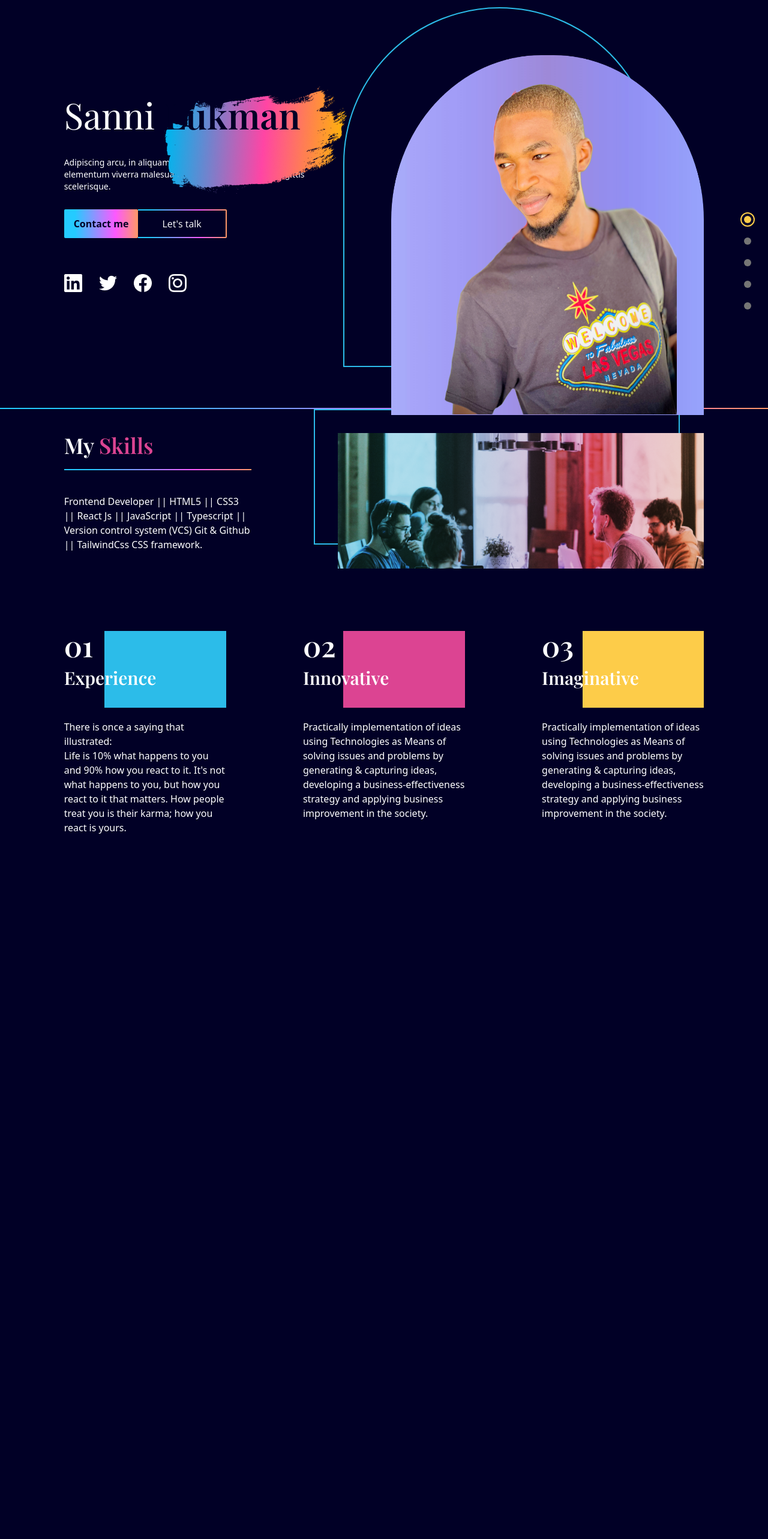
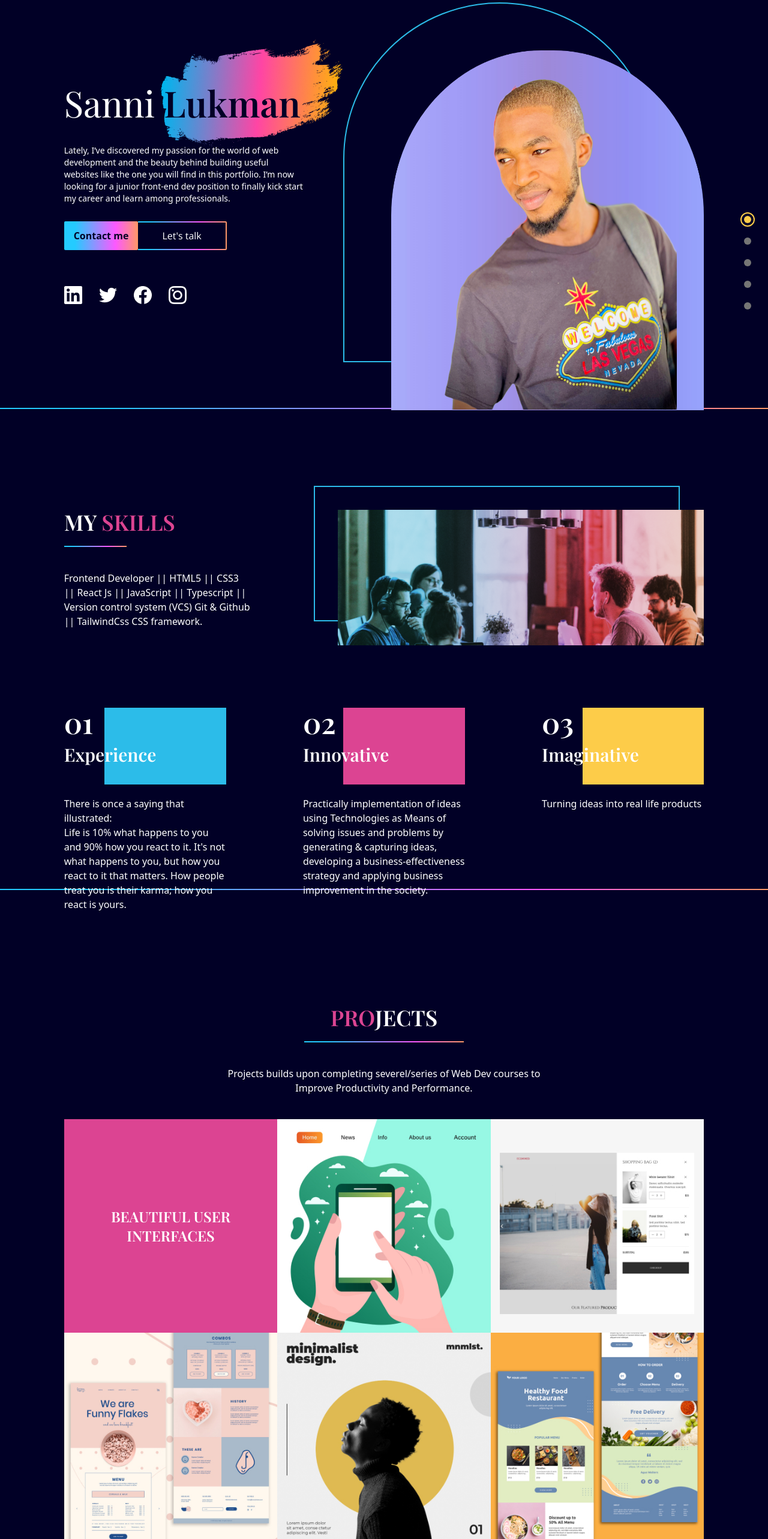
Before and after one commit to Lukmon492/Portfolio, a React (Vite) app in the folder react-portfolio/: page / in a window 1280 px wide. Shown: the part 120-2686 px from the top of the page at 60% size. Before the commit the page ends 1608 px from the top, so only its background shows below. Built offline with nearby package versions, Linux system fonts and the light colour scheme.

Commit message:
major commits

```diff
--- a/react-portfolio/public/output.css
+++ b/react-portfolio/public/output.css
@@ -555,6 +555,46 @@ video {
   --tw-backdrop-sepia:  ;
 }
 
+.container{
+  width: 100%;
+}
+
+@media (min-width: 480px){
+  .container{
+    max-width: 480px;
+  }
+}
+
+@media (min-width: 620px){
+  .container{
+    max-width: 620px;
+  }
+}
+
+@media (min-width: 768px){
+  .container{
+    max-width: 768px;
+  }
+}
+
+@media (min-width: 1060px){
+  .container{
+    max-width: 1060px;
+  }
+}
+
+@media (min-width: 1200px){
+  .container{
+    max-width: 1200px;
+  }
+}
+
+@media (min-width: 1700px){
+  .container{
+    max-width: 1700px;
+  }
+}
+
 .visible{
   visibility: visible;
 }
@@ -669,6 +709,42 @@ video {
   margin-top: 30rem;
 }
 
+.mt-\[30\]{
+  margin-top: 30;
+}
+
+.mt-\[3rem\]{
+  margin-top: 3rem;
+}
+
+.mt-\[5rem\]{
+  margin-top: 5rem;
+}
+
+.mt-\[7rem\]{
+  margin-top: 7rem;
+}
+
+.mt-32{
+  margin-top: 8rem;
+}
+
+.mt-\[8rem\]{
+  margin-top: 8rem;
+}
+
+.mt-\[18rem\]{
+  margin-top: 18rem;
+}
+
+.mb-10{
+  margin-bottom: 2.5rem;
+}
+
+.mt-7{
+  margin-top: 1.75rem;
+}
+
 .flex{
   display: flex;
 }
@@ -701,6 +777,22 @@ video {
   height: 8rem;
 }
 
+.h-\[100\%\]{
+  height: 100%;
+}
+
+.h-\[10\]{
+  height: 10;
+}
+
+.h-\[10rem\]{
+  height: 10rem;
+}
+
+.max-h-\[400px\]{
+  max-height: 400px;
+}
+
 .w-5\/6{
   width: 83.333333%;
 }
@@ -731,6 +823,14 @@ video {
 
 .w-1\/2{
   width: 50%;
+}
+
+.w-1\/4{
+  width: 25%;
+}
+
+.w-1\/6{
+  width: 16.666667%;
 }
 
 .max-w-\[400px\]{
@@ -827,6 +927,11 @@ video {
   background-color: rgb(44 188 233 / var(--tw-bg-opacity));
 }
 
+.bg-grey{
+  --tw-bg-opacity: 1;
+  background-color: rgb(237 237 237 / var(--tw-bg-opacity));
+}
+
 .bg-gradient-rainblue{
   background-image: linear-gradient(90deg, #24CBFF 14.53%, #FC59FF 69.36%, #FFBD0C 117.73%);
 }
@@ -837,6 +942,14 @@ video {
 
 .p-12{
   padding: 3rem;
+}
+
+.p-10{
+  padding: 2.5rem;
+}
+
+.p-16{
+  padding: 4rem;
 }
 
 .py-10{
@@ -888,6 +1001,14 @@ video {
 
 .pb-24{
   padding-bottom: 6rem;
+}
+
+.pt-48{
+  padding-top: 12rem;
+}
+
+.pb-48{
+  padding-bottom: 12rem;
 }
 
 .text-center{
@@ -953,6 +1074,15 @@ video {
 .text-yellow{
   --tw-text-opacity: 1;
   color: rgb(253 204 73 / var(--tw-text-opacity));
+}
+
+.text-white{
+  --tw-text-opacity: 1;
+  color: rgb(255 255 255 / var(--tw-text-opacity));
+}
+
+.opacity-0{
+  opacity: 0;
 }
 
 .transition{
@@ -1022,6 +1152,101 @@ body,
   left: -2.5rem;
 }
 
+.before\:-left-\[20px\]::before{
+  content: var(--tw-content);
+  left: -20px;
+}
+
+.before\:-left-\[15px\]::before{
+  content: var(--tw-content);
+  left: -15px;
+}
+
+.before\:-left-\[10px\]::before{
+  content: var(--tw-content);
+  left: -10px;
+}
+
+.before\:-left-\[5px\]::before{
+  content: var(--tw-content);
+  left: -5px;
+}
+
+.before\:-left-\[-5px\]::before{
+  content: var(--tw-content);
+  left: 5px;
+}
+
+.before\:-left-\[-25px\]::before{
+  content: var(--tw-content);
+  left: 25px;
+}
+
+.before\:-top-\[80px\]::before{
+  content: var(--tw-content);
+  top: -80px;
+}
+
+.before\:-top-\[100px\]::before{
+  content: var(--tw-content);
+  top: -100px;
+}
+
+.before\:-top-\[110px\]::before{
+  content: var(--tw-content);
+  top: -110px;
+}
+
+.before\:-top-\[120px\]::before{
+  content: var(--tw-content);
+  top: -120px;
+}
+
+.before\:-top-\[130px\]::before{
+  content: var(--tw-content);
+  top: -130px;
+}
+
+.before\:-top-\[135px\]::before{
+  content: var(--tw-content);
+  top: -135px;
+}
+
+.before\:-top-\[9rem\]::before{
+  content: var(--tw-content);
+  top: -9rem;
+}
+
+.before\:-top-\[8rem\]::before{
+  content: var(--tw-content);
+  top: -8rem;
+}
+
+.before\:-left-\[30px\]::before{
+  content: var(--tw-content);
+  left: -30px;
+}
+
+.before\:-left-\[40px\]::before{
+  content: var(--tw-content);
+  left: -40px;
+}
+
+.before\:-left-\[36px\]::before{
+  content: var(--tw-content);
+  left: -36px;
+}
+
+.before\:-left-\[34px\]::before{
+  content: var(--tw-content);
+  left: -34px;
+}
+
+.before\:-left-\[32px\]::before{
+  content: var(--tw-content);
+  left: -32px;
+}
+
 .before\:z-\[-1\]::before{
   content: var(--tw-content);
   z-index: -1;
@@ -1035,6 +1260,16 @@ body,
 .before\:h-full::before{
   content: var(--tw-content);
   height: 100%;
+}
+
+.before\:h-\[10rem\]::before{
+  content: var(--tw-content);
+  height: 10rem;
+}
+
+.before\:h-\[30rem\]::before{
+  content: var(--tw-content);
+  height: 30rem;
 }
 
 .before\:w-6::before{
@@ -1052,6 +1287,11 @@ body,
   max-width: 600px;
 }
 
+.before\:max-w-\[400px\]::before{
+  content: var(--tw-content);
+  max-width: 400px;
+}
+
 .before\:rounded-full::before{
   content: var(--tw-content);
   border-radius: 9999px;
@@ -1061,6 +1301,12 @@ body,
   content: var(--tw-content);
   border-top-left-radius: 400px;
   border-top-right-radius: 400px;
+}
+
+.before\:rounded-t-\[40px\]::before{
+  content: var(--tw-content);
+  border-top-left-radius: 40px;
+  border-top-right-radius: 40px;
 }
 
 .before\:border-2::before{
@@ -1104,6 +1350,10 @@ body,
   opacity: 0.5;
 }
 
+.hover\:opacity-90:hover{
+  opacity: 0.9;
+}
+
 .hover\:saturate-200:hover{
   --tw-saturate: saturate(2);
   filter: var(--tw-blur) var(--tw-brightness) var(--tw-contrast) var(--tw-grayscale) var(--tw-hue-rotate) var(--tw-invert) var(--tw-saturate) var(--tw-sepia) var(--tw-drop-shadow);
@@ -1127,9 +1377,24 @@ body,
     color: rgb(1 0 38 / var(--tw-text-opacity));
   }
 
+  .xs\:text-white{
+    --tw-text-opacity: 1;
+    color: rgb(255 255 255 / var(--tw-text-opacity));
+  }
+
   .xs\:before\:content-brush::before{
     --tw-content: url('./assets/brush.png');
     content: var(--tw-content);
+  }
+}
+
+@media (min-width: 768px){
+  .sm\:grid{
+    display: grid;
+  }
+
+  .sm\:grid-cols-3{
+    grid-template-columns: repeat(3, minmax(0, 1fr));
   }
 }
 
@@ -1162,6 +1427,10 @@ body,
     width: 75%;
   }
 
+  .md\:w-2\/4{
+    width: 50%;
+  }
+
   .md\:max-w-\[600px\]{
     max-width: 600px;
   }
@@ -1185,4 +1454,9 @@ body,
   .md\:text-start{
     text-align: start;
   }
+
+  .md\:before\:max-w-\[600px\]::before{
+    content: var(--tw-content);
+    max-width: 600px;
+  }
 }
--- a/react-portfolio/src/App.jsx
+++ b/react-portfolio/src/App.jsx
@@ -1,6 +1,7 @@
 import MySkills from "./scenes/MySkills";
 import LineGradient from "./components/LineGradient";
 import Navbar from "./scenes/Navbar";
+import Projects from "./scenes/Projects";
 import Landing from "./scenes/Landing";
 import DotGroup from "./scenes/DotGroup";
 import { useState, useEffect } from "react";
@@ -38,6 +39,10 @@ const App = () => {
       <div className="w-5/6 mx-auto md:h-full">
         <MySkills />
       </div>
+      <LineGradient />
+      <div className="w-5/6 mx-auto md:h-full">
+        <Projects />
+      </div>
     </div>
   );
 };
--- a/react-portfolio/src/scenes/Landing.jsx
+++ b/react-portfolio/src/scenes/Landing.jsx
@@ -11,12 +11,12 @@ const Landing = ({ setSelectedPage }) => {
       className="md:flex md:justify-between md:items-center md:h-full gap-16 py-10 "
     >
       {/* IMAGE SECTION */}
-      <div className="md:order-2 flex justify-center basis-3/5 z-10 mt-15 md:mt-32">
+      <div className="md:order-2 flex justify-center basis-3/5 z-10 mt-16 md:mt-32">
         {isAboveMediumScreens ? (
           <div
-            className="relative z-0 ml-20 before:absolute before:-top-20 before:-left-20
-          before:rounded-t-[400px] before:w-full before:max-w-[600px] before:h-full
-          before:border-2 before:border-blue mt-[6rem] before:z-[-1]"
+            className="relative z-0 ml-20 before:absolute before:-top-20 mt-[5rem]
+            before:-left-20 before:rounded-t-[400px] before:w-full before:max-w-[400px]
+            md:before:max-w-[600px] before:h-full before:border-2 before:border-blue before:z-[-1]"
           >
             <img
               src="assets/rounded_corners.png"
@@ -50,18 +50,21 @@ const Landing = ({ setSelectedPage }) => {
           }}
         >
           <p className="text-6xl font-playfair z-10 text-center md:text-start">
-            Sanni{" "}
+            Sanni {""}
             <span
-              className="xs:relative xs:text-deep-blue xs:font-semibold z-20 w-[30px]
-              xs:before:content-brush before:absolute before:-left-[25px] before:-top-[70px]
+              className="xs:relative xs:text-deep-blue xs:font-semibold z-20
+              xs:before:content-brush before:absolute before:-left-[32px] before:-top-[8rem]
               before:z-[-1]"
             >
               Lukman
             </span>
           </p>
           <p className="mt-10 mb-7 text-sm text-center md:text-start">
-            Adipiscing arcu, in aliquam fringilla cursus. Elit arcu elementum
-            viverra malesuada sem ac faucibus dolor. Sagittis scelerisque.
+            Lately, I’ve discovered my passion for the world of web development
+            and the beauty behind building useful websites like the one you will
+            find in this portfolio. I’m now looking for a junior front-end dev
+            position to finally kick start my career and learn among
+            professionals.
           </p>
         </motion.div>
         {/* CALL TO ACTIONS */}
--- a/react-portfolio/src/scenes/MySkills.jsx
+++ b/react-portfolio/src/scenes/MySkills.jsx
@@ -7,7 +7,7 @@ const MySkills = () => {
   return (
     <section id="skills" className="pt-10 pb-24">
       {/* HEADER AND IMAGE SECTION */}
-      <div className="md:flex md:justify-between md:gap-16 mt:32">
+      <div className="md:flex md:justify-between md:gap-16 mt-32">
         <motion.div
           className="md:w-1/3"
           initial="hidden"
@@ -20,9 +20,9 @@ const MySkills = () => {
           }}
         >
           <p className="font-playfair font-semibold text-4xl mb-5">
-            My <span className="text-red">Skills</span>
+            MY <span className="text-red">SKILLS</span>
           </p>
-          <LineGradient className="w-1/3" />
+          <LineGradient width="w-1/3" />
           <p className="mt-10 mb-7">
             Frontend Developer || HTML5 || CSS3 || React Js || JavaScript ||
             Typescript || Version control system (VCS) Git & Github ||
@@ -125,12 +125,7 @@ const MySkills = () => {
             </div>
             <div className="w-1/2 md:w-3/4 h-32 bg-yellow absolute right-0 top-0 z-[-1]" />
           </div>
-          <p className="mt-5">
-            Practically implementation of ideas using Technologies as Means of
-            solving issues and problems by generating & capturing ideas,
-            developing a business-effectiveness strategy and applying business
-            improvement in the society.
-          </p>
+          <p className="mt-5">Turning ideas into real life products</p>
         </motion.div>
       </div>
     </section>
--- /dev/null
+++ b/react-portfolio/src/scenes/Projects.jsx
@@ -0,0 +1,96 @@
+import LineGradient from "../components/LineGradient";
+import { motion } from "framer-motion";
+
+const container = {
+  hidden: {},
+  visible: { transition: { staggerChildren: 0.2 } },
+};
+const projectVariant = {
+  hidden: { opacity: 0, scale: 0.8 },
+  visible: { opacity: 1, scale: 1 },
+};
+const Project = ({ title }) => {
+  const overlayStyles = `absolute h-full w-full opacity-0 hover:opacity-90 transition duration-500
+  bg-grey z-38 flex flex-col justify-center items-center text-center p-16 text-deep-blue`;
+  const projectTitle = title.split(" ").join("-").toLowerCase();
+
+  return (
+    <motion.div variants={projectVariant} className="relative">
+      <div className={overlayStyles}>
+        <p className="font-playfair text-2xl">{title}</p>
+        <p className="mt-7">
+          Building projects helps reinforce and solidify skills acquired and
+          studied from different courses.
+        </p>
+      </div>
+      <img src={`../assets/${projectTitle}.jpeg`} alt={projectTitle} />
+    </motion.div>
+  );
+};
+
+const Projects = () => {
+  return (
+    <section id="projects" className="pt-48 pb-48 ">
+      {/* HEADINGS */}
+      <motion.div
+        className="md:w-2/4 mx-auto text-center"
+        initial="hidden"
+        whileInView="visible"
+        viewport={{ once: true, amount: 0.5 }}
+        transition={{ duration: 0.5 }}
+        variants={{
+          hidden: { opacity: 0, y: -50 },
+          visible: { opacity: 1, y: 0 },
+        }}
+      >
+        <div>
+          <p className="font-playfair font-semibold text-4xl">
+            <span className="text-red">PRO</span>JECTS
+          </p>
+          <div className="flex justify-center mt-5">
+            <LineGradient width="w-1/2" />
+          </div>
+        </div>
+        <p className="mt-10 mb-10">
+          Projects builds upon completing severel/series of Web Dev courses to
+          Improve Productivity and Performance.
+        </p>
+      </motion.div>
+      {/* PROJECTS */}
+      <div className="flec justify-center">
+        <motion.div
+          className="sm:grid sm:grid-cols-3"
+          initial="hidden"
+          whileInView="visible"
+          viewport={{ once: true, amount: 0.5 }}
+          variants={container}
+        >
+          {/* ROW 1 */}
+          <div
+            className="flex justify-center text-center items-center p-10 bg-red
+            max-w-[400px] max-h-[400px] text-2xl font-playfair font-semibold"
+          >
+            BEAUTIFUL USER INTERFACES
+          </div>
+          <Project title="Project 1" />
+          <Project title="Project 2" />
+          {/* ROW 2 */}
+          <Project title="Project 3" />
+          <Project title="Project 4" />
+          <Project title="Project 5" />
+          {/* ROW 3 */}
+          <Project title="Project 6" />
+          <Project title="Project 7" />
+          <div
+            className="flex justify-center text-center items-center p-10 bg-blue
+        max-w-[400px] max-h-[400px] text-2xl font-playfair font-semibold"
+          >
+            SMOOTH USER EXPERIENCE
+          </div>
+        </motion.div>
+      </div>
+    </section>
+  );
+};
+
+export default Projects;
```
